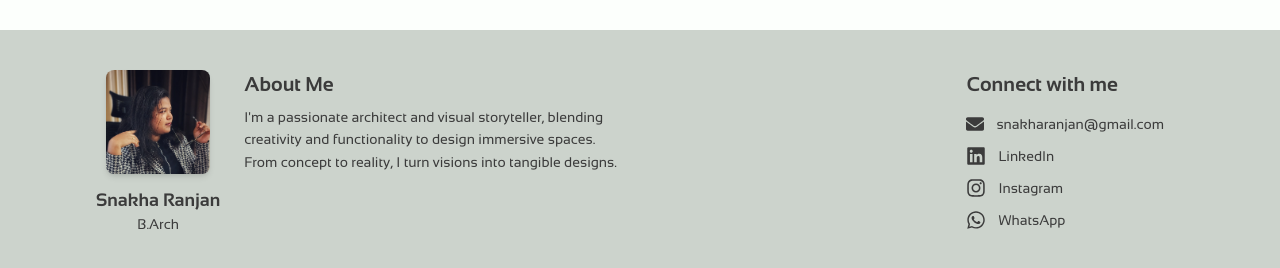
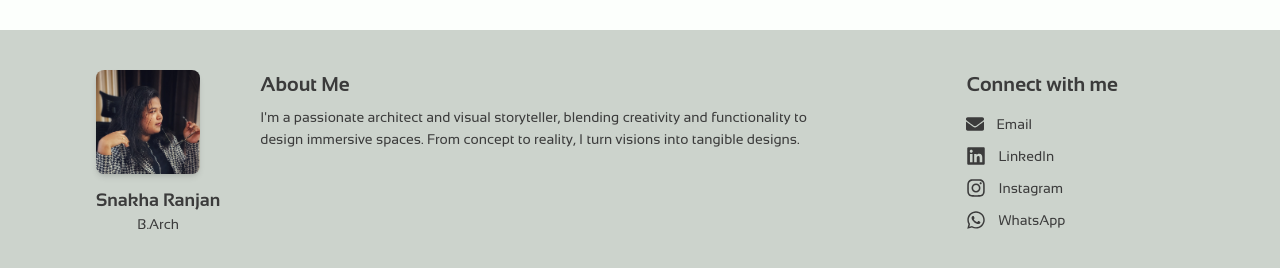
Before and after one commit to AbiraamInnive/SnakhaPortfolio, a Next.js app: page / in a window 1280 px wide. Shown: the part 1514-1782 px from the top of the page. Built offline with nearby package versions, Linux system fonts and the light colour scheme.

Commit message:
Update index.js

```diff
--- a/src/components/aboutMe/index.js
+++ b/src/components/aboutMe/index.js
@@ -4,12 +4,12 @@ import { FaLinkedin, FaInstagram, FaWhatsapp, FaEnvelope } from 'react-icons/fa'
 export default function Footer() {
     return (
         <footer id="aboutMe" className="aboutMeContainer py-10">
-            <div className="mx-auto px-4 sm:px-6 md:px-24 flex flex-col md:flex-row justify-between items-start gap-y-10 md:gap-x-20">
+            <div className="mx-auto px-4 sm:px-6 md:px-24 flex flex-col md:flex-row justify-between items-start md:gap-x-20">
 
                 {/* Profile image + About */}
-                <div className="flex flex-col sm:flex-row gap-6 w-full md:w-[70%]">
+                <div className="flex flex-col sm:flex-row  gap-x-10 w-full md:w-[70%]">
                     {/* Profile image */}
-                    <div className="flex md:flex-col sm:flex-row md:items-center space-y-3">
+                    <div className="flex md:flex-col sm:flex-row space-x-5 sm:space-x-5 md:items-center space-y-3">
                         <div className="relative  w-32 h-32 sm:w-26 sm:h-26 rounded-lg overflow-hidden shadow-md">
                             <Image
                                 src="/elements/profile.jpg"
@@ -19,13 +19,13 @@ export default function Footer() {
                             />
                         </div>
                         <div className="text-center sm:w-1/2 md:w-full">
-                            <p className="font-semibold text-lg">Snakha Ranjan</p>
+                            <p className="font-semibold text-lg md:text-nowrap">Snakha Ranjan</p>
                             <p className="text-sm">B.Arch</p>
                         </div>
                     </div>
 
                     {/* About Me Text */}
-                    <div className="mt-3 md:w-1/2 sm:mt-0">
+                    <div className="mt-3 md:w-3/4 sm:mt-0">
                         <h3 className="text-xl font-semibold mb-2">About Me</h3>
                         <p className="text-sm leading-relaxed">
                             I'm a passionate architect and visual storyteller, blending creativity and functionality to design immersive spaces. From concept to reality, I turn visions into tangible designs.
@@ -45,7 +45,7 @@ export default function Footer() {
                             href="mailto:snakharanjan@gmail.com"
                             className="text-sm text-nowrap"
                         >
-                            snakharanjan@gmail.com
+                            Email
                         </a>
                     </div>
 
```
